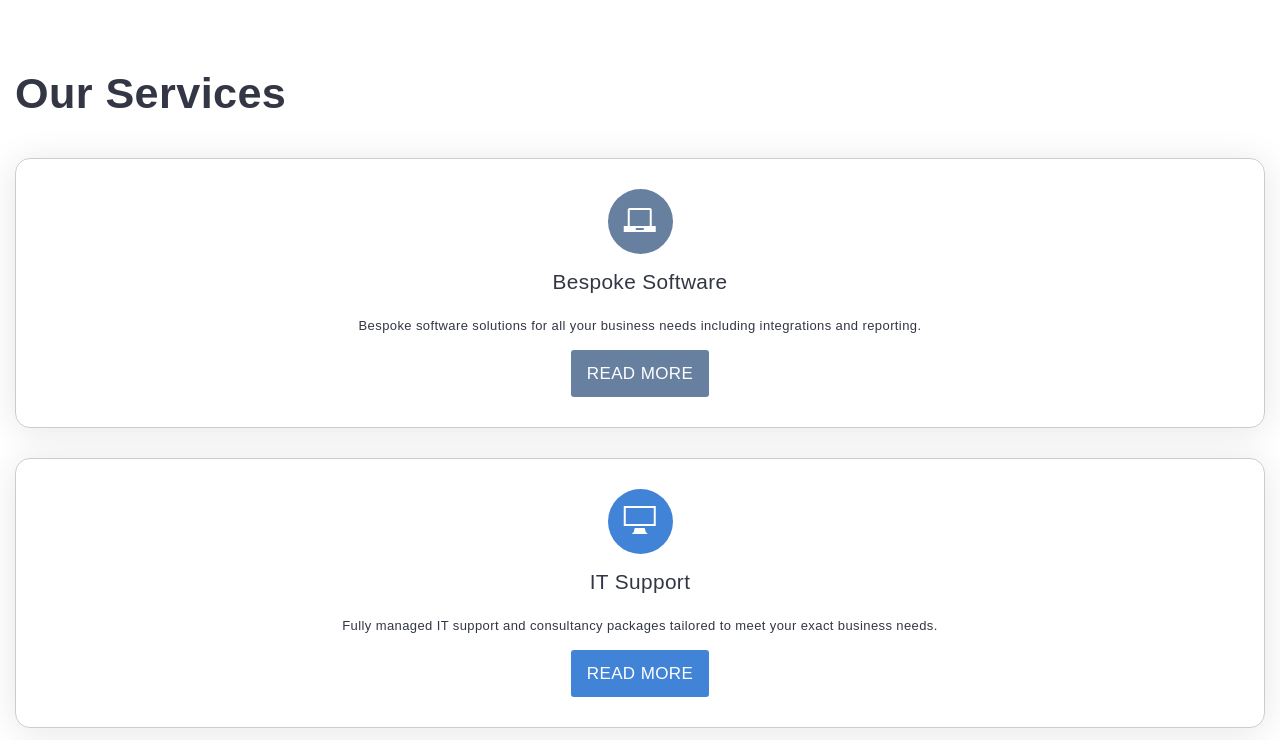
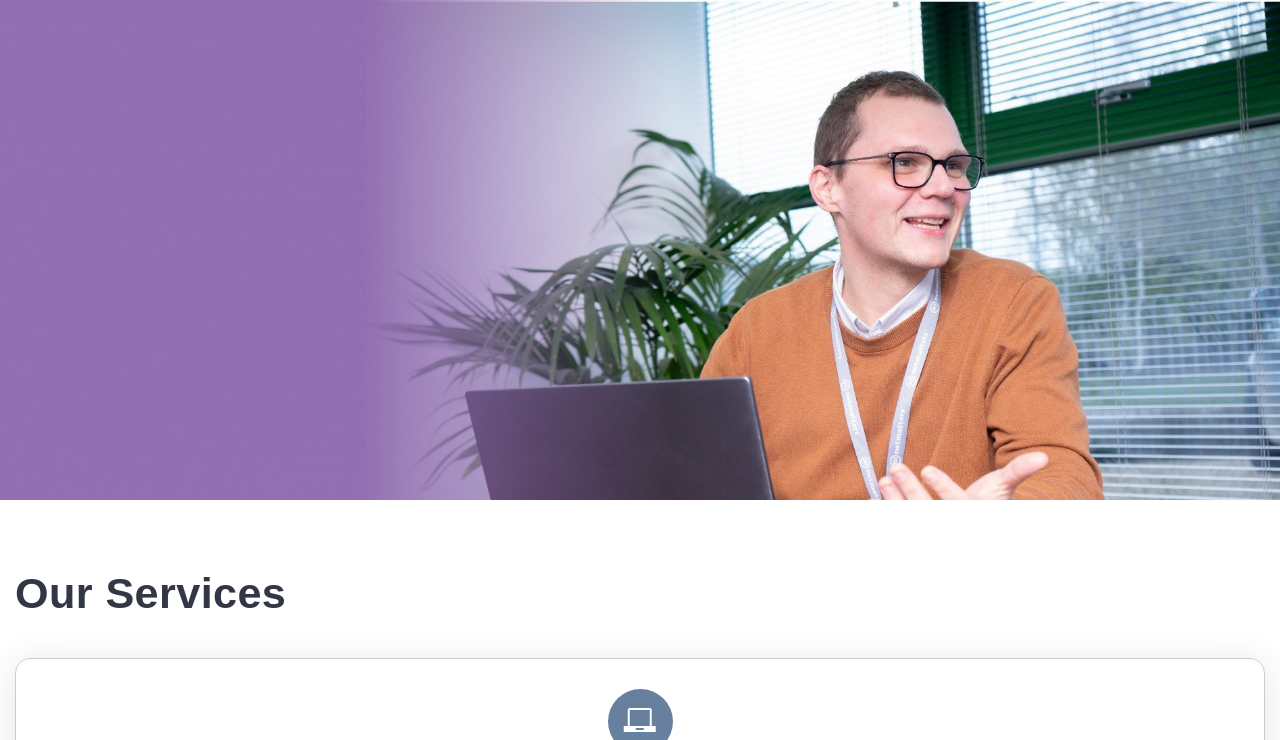
Before and after one commit to KingZxi/osman-netmatters-homepage-mirror, a PHP site: page / in a window 1280 px wide. Shown: the part 18-758 px from the top of the page. Run offline with PHP 8.4, Linux system fonts and the light colour scheme; some web fonts are replaced.

Commit message:
More work put into the footer, working on social media buttons, Worked a little bit on the banner, got an image there, Cleaned up a little code here and there~

```diff
--- a/css/application.css
+++ b/css/application.css
@@ -636,6 +636,26 @@ Navigation:
 /* -----------------------------------------------------
 Footer styles:
 ------------------------------------------------------ */
+/* ------------------------------------------------------
+
+Banner:
+
+------------------------------------------------------ */
+.banner {
+  height: 500px;
+  display: flex;
+  justify-content: center;
+  align-items: center;
+}
+.banner img {
+  width: 100%;
+  height: 100%;
+  object-fit: cover;
+}
+
+/* -----------------------------------------------------
+Footer styles:
+------------------------------------------------------ */
 /* -----------------------------------------------------
 
 Slide show section:
@@ -1116,6 +1136,26 @@ Footer:
 .footer__container {
   margin-bottom: 30px;
 }
+.footer__follow-box {
+  display: flex;
+  flex-direction: row;
+  flex-wrap: wrap;
+}
+.footer__follow-box .follow-btn {
+  padding: 12px 22px 16px;
+  margin-bottom: 10px;
+  margin-right: 10px;
+  width: 35%;
+  text-align: center;
+  text-decoration: none;
+  font-size: 26px;
+  background-color: #212330;
+}
+.footer__follow-box span {
+  position: relative;
+  top: 4px;
+  color: white;
+}
 
 .footer-bottom {
   padding-top: 10px;
--- a/index.html
+++ b/index.html
@@ -30,8 +30,9 @@
       </div>
     </header>
     <main>
-      <div>
+      <div class="banner">
         <!-- Banner -->
+        <img src="img/netmatter02.jpg" />
       </div>
       <div class="container service">
         <!-- Cards -->
@@ -410,8 +411,25 @@
       <div class="container">
         <!-- Footer container for content -->
         <div class="footer">
+          <div>
+            <img src="img/netmatter49.png" style="z-index: 1" />
+          </div>
           <div class="footer__container">
             <h4>Follow Us On</h4>
+            <div class="footer__follow-box">
+              <a class="facebook follow-btn" href="#">
+                <span class="icon-shield"></span>
+              </a>
+              <a class="linkedin follow-btn" href="#">
+                <span class="icon-shield"></span>
+              </a>
+              <a class="twitter follow-btn" href="#">
+                <span class="icon-shield"></span>
+              </a>
+              <a class="instagram follow-btn" href="#">
+                <span class="icon-shield"></span>
+              </a>
+            </div>
             <h4>About Netmatters</h4>
             <ul>
               <li>News</li>
--- a/scss/modules/_banner.scss
+++ b/scss/modules/_banner.scss
@@ -0,0 +1,19 @@
+/* ------------------------------------------------------
+
+Banner:
+
+------------------------------------------------------ */
+
+//This class is used on the banner divison
+.banner {
+  height: 500px;
+  display: flex;
+  justify-content: center;
+  align-items: center;
+
+  img {
+    width: 100%;
+    height: 100%;
+    object-fit: cover;
+  }
+}
--- a/scss/modules/_footer.scss
+++ b/scss/modules/_footer.scss
@@ -28,6 +28,29 @@ Footer:
   @include s-e(container) {
     margin-bottom: 30px;
   }
+
+  @include s-e(follow-box) {
+    display: flex;
+    flex-direction: row;
+    flex-wrap: wrap;
+
+    .follow-btn {
+      padding: 12px 22px 16px;
+      margin-bottom: 10px;
+      margin-right: 10px;
+      width: 35%;
+      text-align: center;
+      text-decoration: none;
+      font-size: 26px;
+      background-color: #212330;
+    }
+
+    span {
+      position: relative;
+      top: 4px;
+      color: white;
+    }
+  }
 }
 
 .footer-bottom {
--- a/scss/modules/_index.scss
+++ b/scss/modules/_index.scss
@@ -9,6 +9,12 @@ Nav:
 ------------------------------------------------------ */
 
 @import "nav";
+
+/* -----------------------------------------------------
+Footer styles:
+------------------------------------------------------ */
+
+@import "banner";
 
 /* -----------------------------------------------------
 Footer styles:
```
Also changed, not shown: 1 other file.
